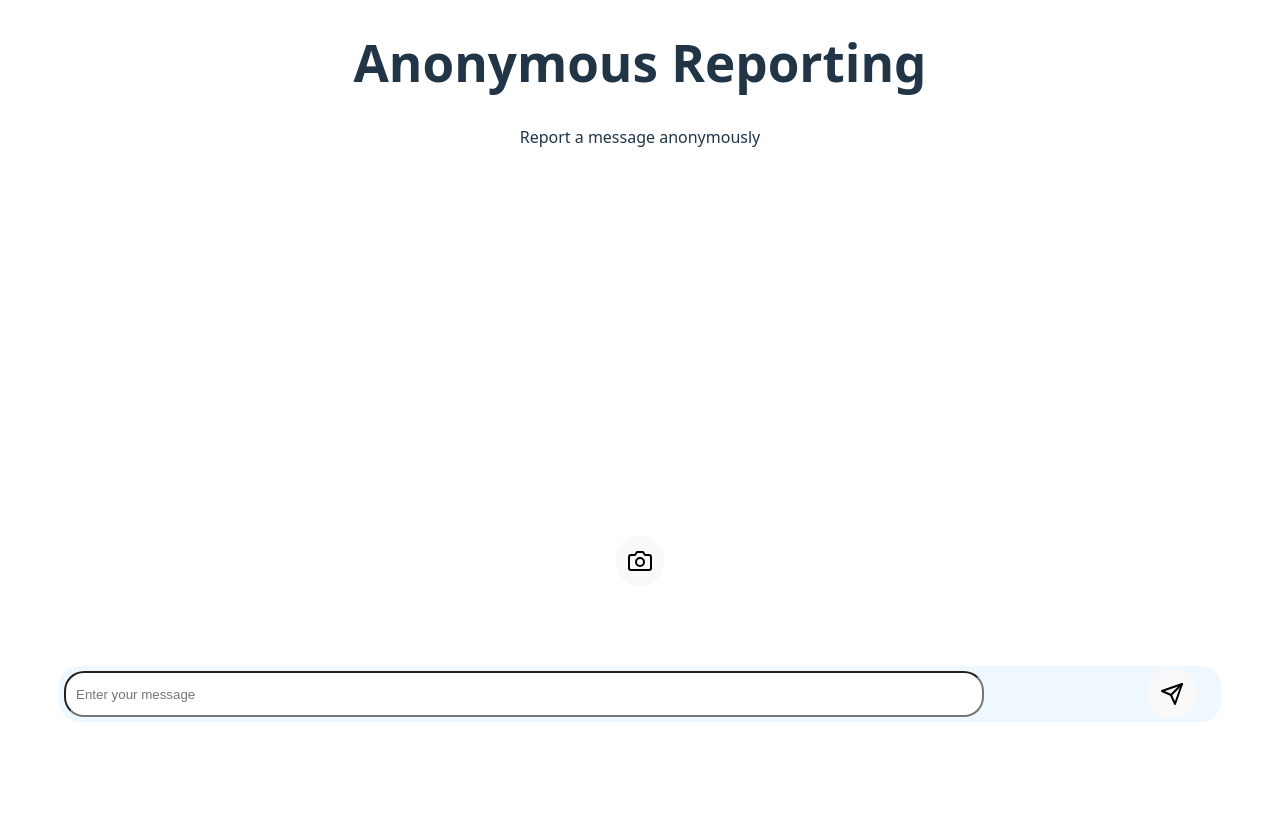
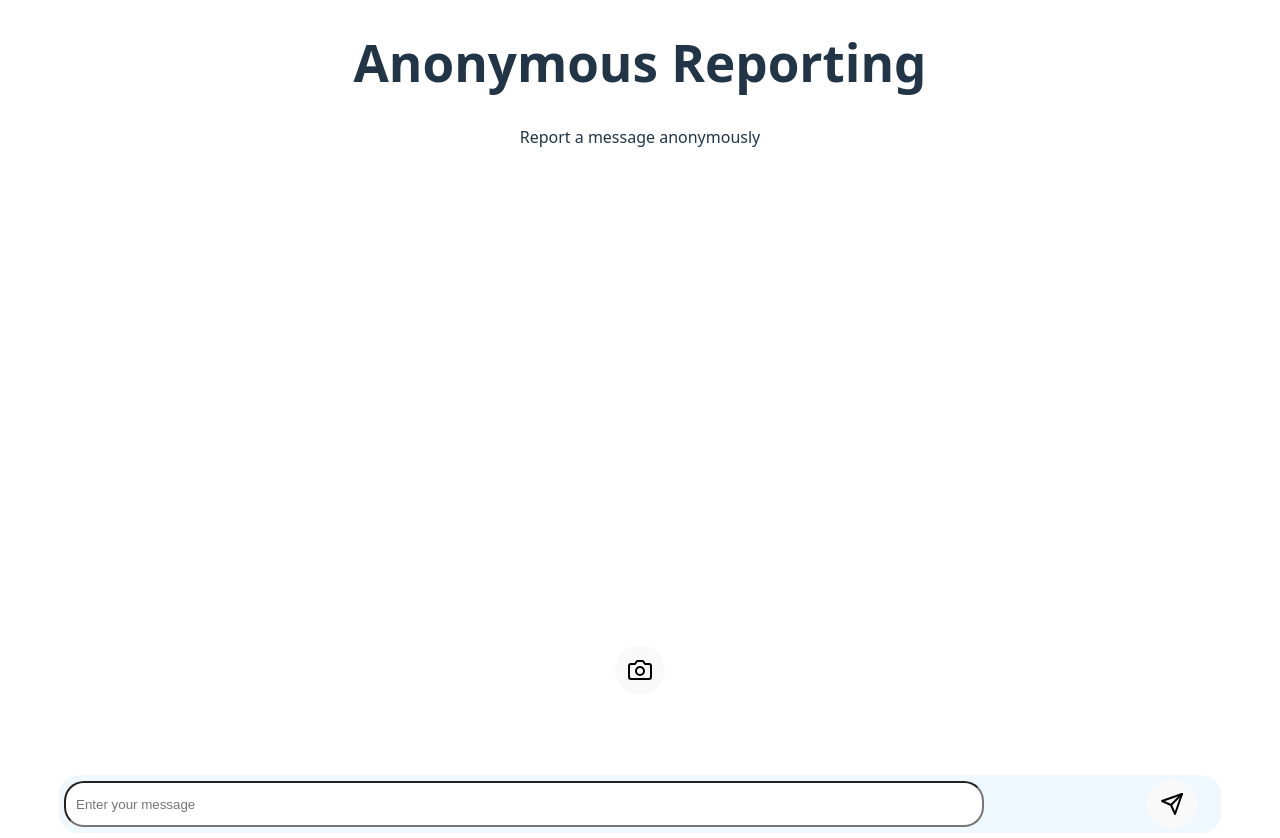
Before and after one commit to LestlinRobins/Anonymous-reporting-hackify, a React (Vite) app: page / in a window 1280 px wide. Before the commit the page ends 800 px from the top, so only its background shows below. Built offline with nearby package versions, Linux system fonts and the light colour scheme; no server answers.

Commit message:
CSS to the camera issue

```diff
--- a/src/App.css
+++ b/src/App.css
@@ -14,12 +14,13 @@
 .anonymousReportingContainer {
   display: flex;
   flex-direction: column;
-  height: 6vh;
+  height: 80vh;
   width: 90vw;
   border-radius: 20px;
   padding: 5px;
   align-items: center;
   align-self: center;
+  margin-top: 60vh;
 }
 .anonymousReportingForm {
   display: flex;
```
